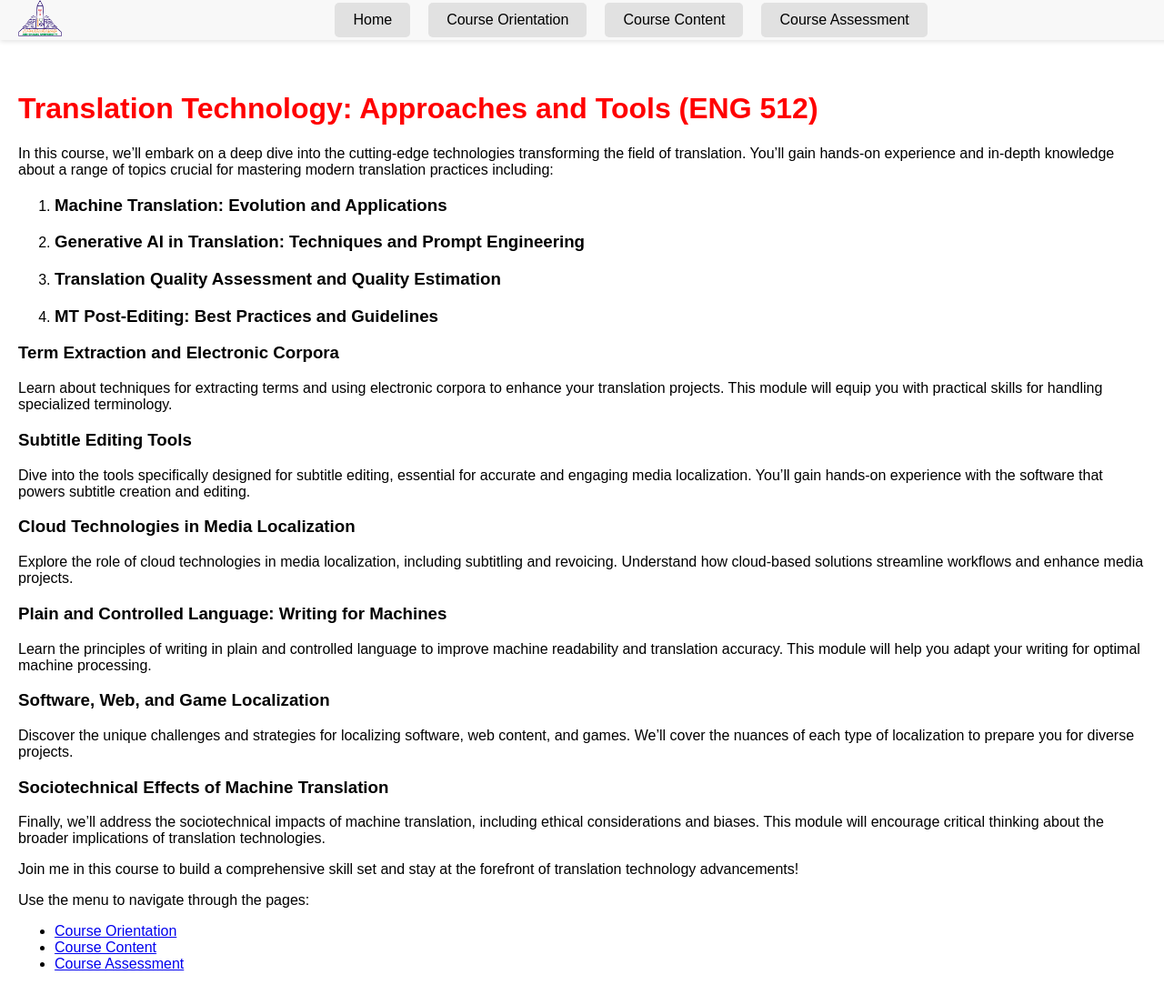
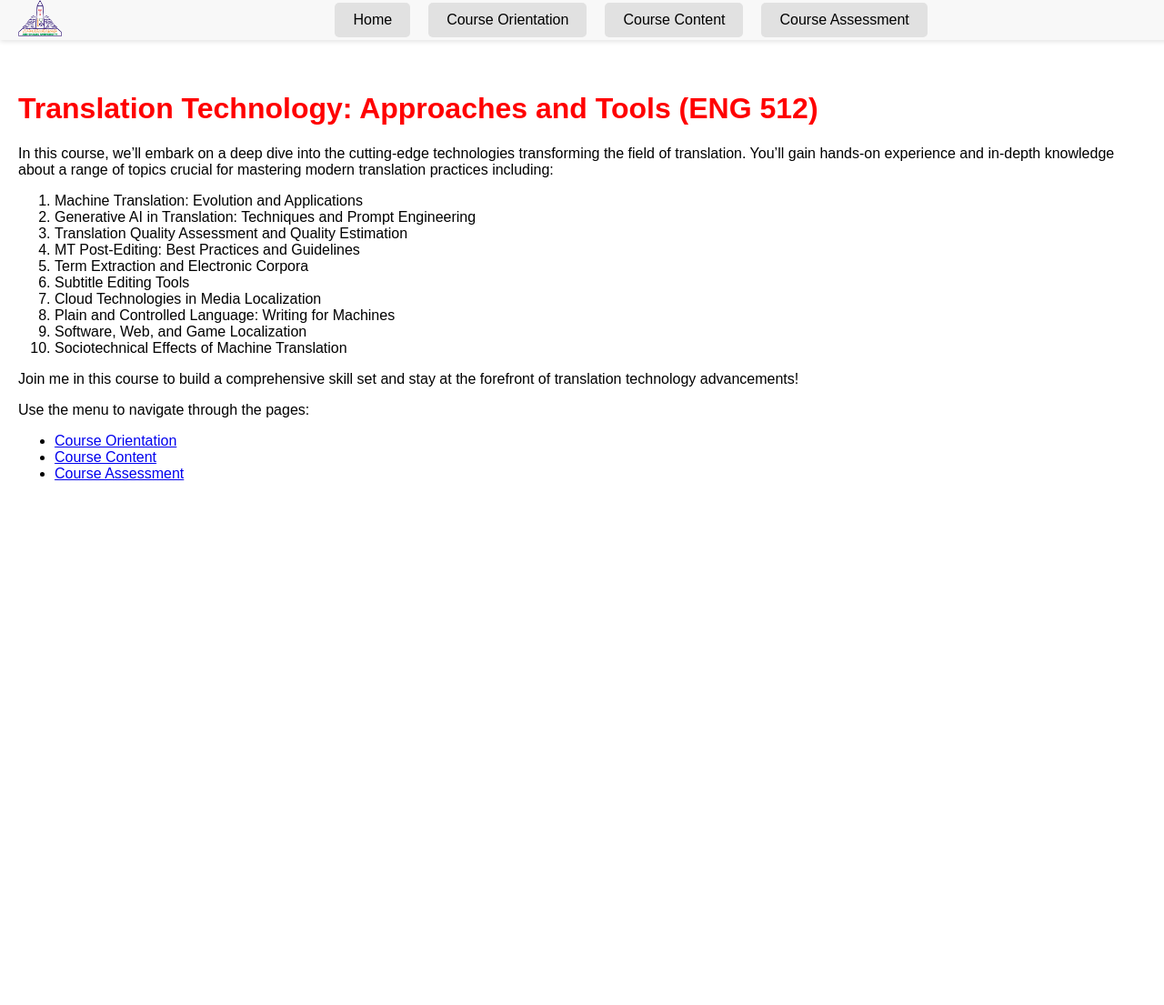
Before and after one commit to nessmadiab/nessmadiab.github.io, a Jekyll site: the page built from index.md, in a window 1280 px wide and 1105 px high. Shown: the whole window at 91% size. Built offline with Jekyll 4.4.1, drawn with Linux system fonts in a browser that asks for light colours.

Commit message:
Update index.md

```diff
--- a/index.md
+++ b/index.md
@@ -7,28 +7,16 @@ title: "Home"
 
 In this course, we'll embark on a deep dive into the cutting-edge technologies transforming the field of translation. You’ll gain hands-on experience and in-depth knowledge about a range of topics crucial for mastering modern translation practices including:
 
-1. ### Machine Translation: Evolution and Applications
-2. ### Generative AI in Translation: Techniques and Prompt Engineering
-3. ### Translation Quality Assessment and Quality Estimation
-4. ### MT Post-Editing: Best Practices and Guidelines
-
-### Term Extraction and Electronic Corpora
-Learn about techniques for extracting terms and using electronic corpora to enhance your translation projects. This module will equip you with practical skills for handling specialized terminology.
-
-### Subtitle Editing Tools
-Dive into the tools specifically designed for subtitle editing, essential for accurate and engaging media localization. You’ll gain hands-on experience with the software that powers subtitle creation and editing.
-
-### Cloud Technologies in Media Localization
-Explore the role of cloud technologies in media localization, including subtitling and revoicing. Understand how cloud-based solutions streamline workflows and enhance media projects.
-
-### Plain and Controlled Language: Writing for Machines
-Learn the principles of writing in plain and controlled language to improve machine readability and translation accuracy. This module will help you adapt your writing for optimal machine processing.
-
-### Software, Web, and Game Localization
-Discover the unique challenges and strategies for localizing software, web content, and games. We’ll cover the nuances of each type of localization to prepare you for diverse projects.
-
-### Sociotechnical Effects of Machine Translation
-Finally, we’ll address the sociotechnical impacts of machine translation, including ethical considerations and biases. This module will encourage critical thinking about the broader implications of translation technologies.
+1. Machine Translation: Evolution and Applications
+2. Generative AI in Translation: Techniques and Prompt Engineering
+3. Translation Quality Assessment and Quality Estimation
+4. MT Post-Editing: Best Practices and Guidelines
+5. Term Extraction and Electronic Corpora
+6. Subtitle Editing Tools
+7. Cloud Technologies in Media Localization
+8. Plain and Controlled Language: Writing for Machines
+9. Software, Web, and Game Localization
+10. Sociotechnical Effects of Machine Translation
 
 Join me in this course to build a comprehensive skill set and stay at the forefront of translation technology advancements!
 
```
